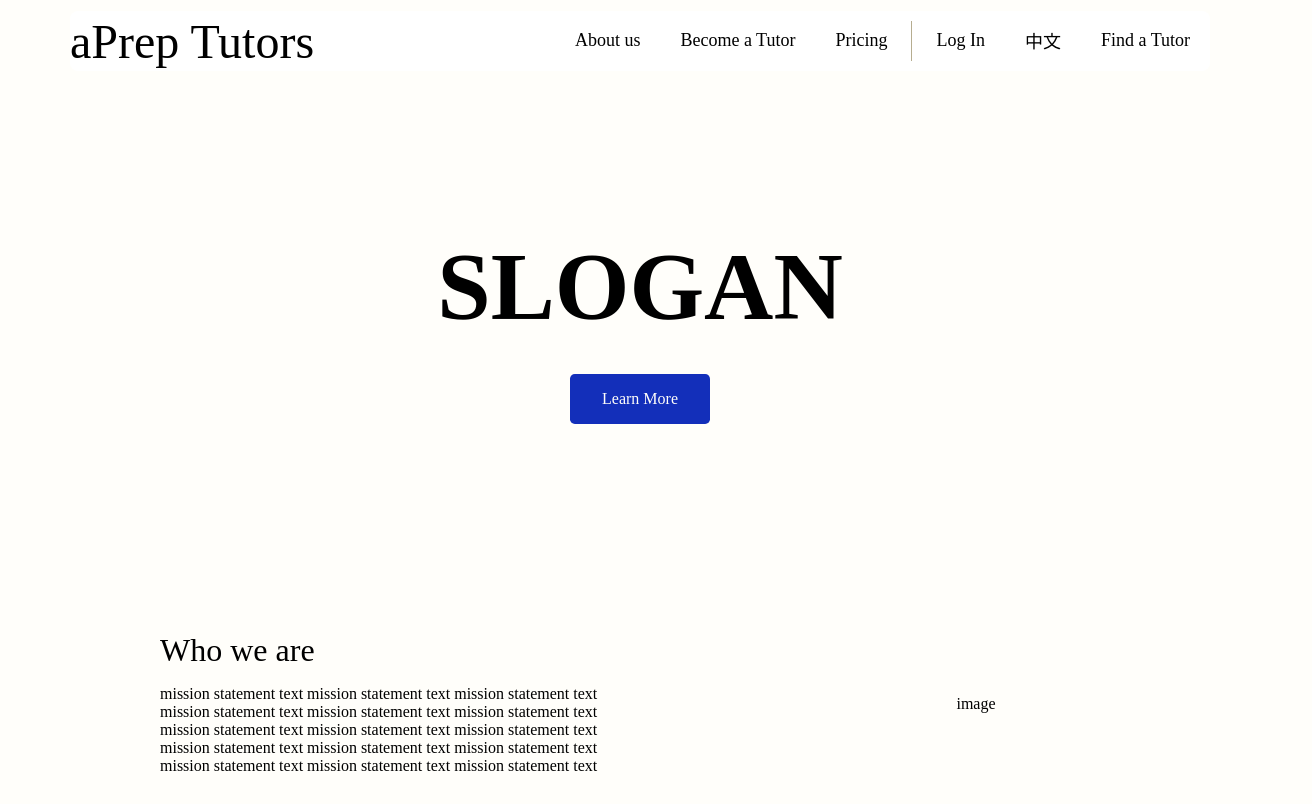
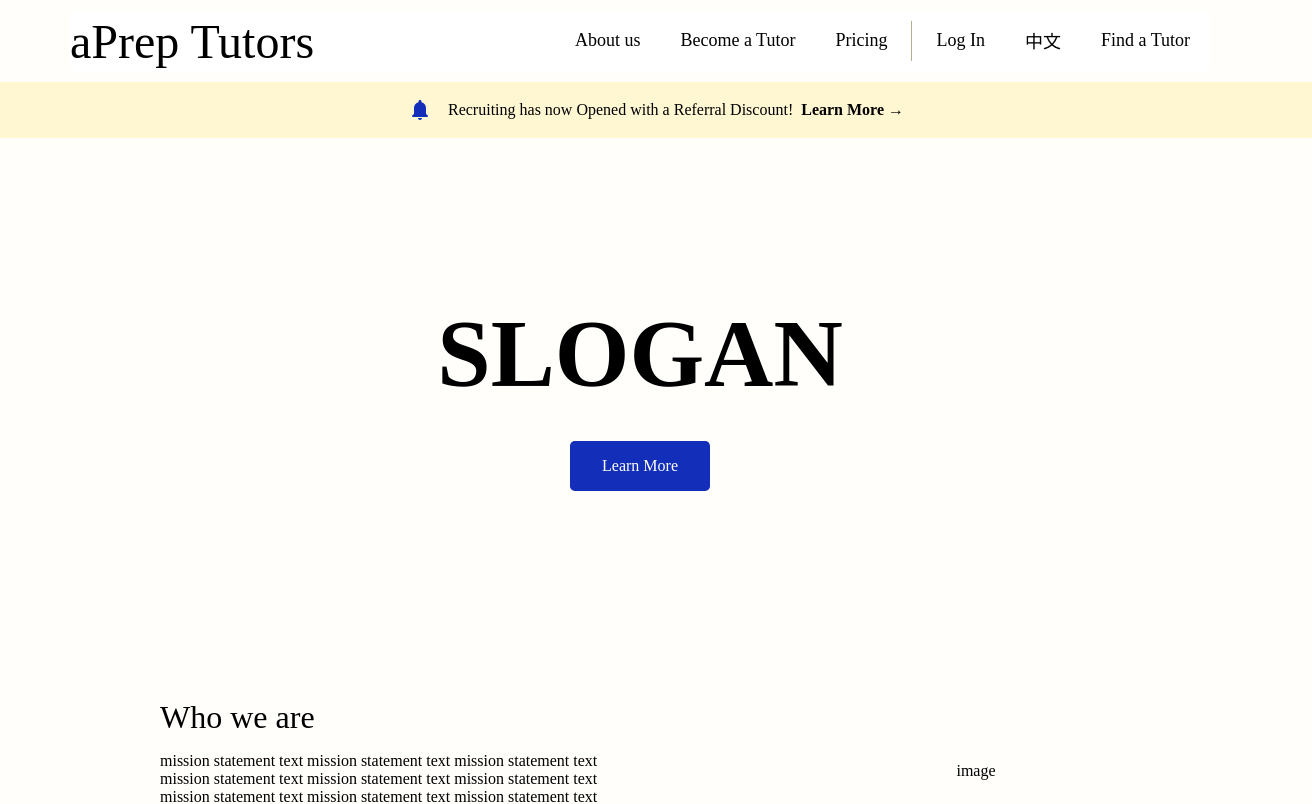
Before and after one commit to redmac135/apreptutors, a SvelteKit app in the folder frontend/: page / in a window 1280 px wide. Shown: the top 804 px of the page, 1312 px wide, since content can reach past the window. Built offline with nearby package versions, Linux system fonts and the light colour scheme; a web font is replaced by a local one.

Commit message:
add infobar

```diff
--- /dev/null
+++ b/frontend/src/lib/InfoBar.svelte
@@ -0,0 +1,43 @@
+<!-- TODO ANCHORs -->
+<a class="wrapper" href="">
+	<svg
+		xmlns="http://www.w3.org/2000/svg"
+		class="icon"
+		x="0px"
+		y="0px"
+		width="24"
+		height="24"
+		viewBox="0 0 24 24"
+		fill="currentColor"
+	>
+		<path
+			d="M 12 2 C 11.172 2 10.5 2.672 10.5 3.5 L 10.5 4.1953125 C 7.9131836 4.862095 6 7.2048001 6 10 L 6 16 L 4.4648438 17.15625 L 4.4628906 17.15625 A 1 1 0 0 0 4 18 A 1 1 0 0 0 5 19 L 12 19 L 19 19 A 1 1 0 0 0 20 18 A 1 1 0 0 0 19.537109 17.15625 L 18 16 L 18 10 C 18 7.2048001 16.086816 4.862095 13.5 4.1953125 L 13.5 3.5 C 13.5 2.672 12.828 2 12 2 z M 10 20 C 10 21.1 10.9 22 12 22 C 13.1 22 14 21.1 14 20 L 10 20 z"
+		/>
+	</svg>
+	<p>Recruiting has now Opened with a Referral Discount!</p>
+	<p class="ending">Learn More →</p>
+</a>
+
+<style>
+	.wrapper {
+		display: flex;
+		justify-content: center;
+		align-items: center;
+		width: 100%;
+		background-color: var(--beige);
+		padding: 1rem;
+
+		text-decoration: none;
+		color: black;
+	}
+
+	.icon {
+		padding-right: 1rem;
+		color: var(--dark-blue);
+	}
+
+	.ending {
+		padding-left: 0.5rem;
+		font-weight: bold;
+	}
+</style>
--- a/frontend/src/routes/+layout.svelte
+++ b/frontend/src/routes/+layout.svelte
@@ -1,8 +1,10 @@
 <script lang="ts">
 	import Navbar from '../lib/Navbar.svelte';
+	import InfoBar from '../lib/InfoBar.svelte';
 
 	import '../app.css';
 </script>
 
 <Navbar />
+<InfoBar />
 <slot />
```
